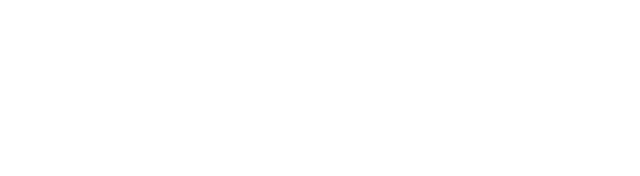
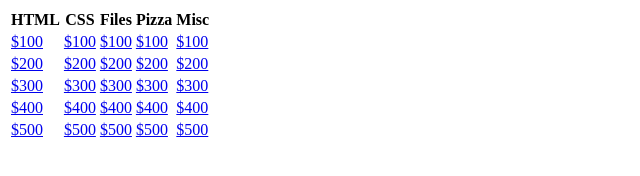
Before and after one commit to AkronWiT/game, a plain HTML site: page index.html in a window 1280 px wide. Shown: the whole page, without its empty margins (0-640 px from the left). Drawn offline with Linux system fonts and the light colour scheme.

Commit message:
Finished HTML file

```diff
--- a/index.html
+++ b/index.html
@@ -3,11 +3,64 @@
 <head>
   <meta charset="utf-8">
 
-  <title></title>
+  <title>Game time!</title>
 </head>
 <body>
 
-
+  <table class="game-table">
+    <thead>
+      <!-- Question Categories -->
+      <tr>
+        <th class="table-cell">HTML</th>
+        <th class="table-cell">CSS</th>
+        <th class="table-cell">Files</th>
+        <th class="table-cell">Pizza</th>
+        <th class="table-cell">Misc</th>
+      </tr>
+    </thead>
+    <tbody>
+      <!-- $100 Questions -->
+      <tr>
+        <td class="table-cell"><a href="question-1-100.html">$100</a></td>
+        <td class="table-cell"><a href="question-2-100.html">$100</a></td>
+        <td class="table-cell"><a href="question-3-100.html">$100</a></td>
+        <td class="table-cell"><a href="question-4-100.html">$100</a></td>
+        <td class="table-cell"><a href="question-5-100.html">$100</a></td>
+      </tr>
+      <!-- $200 Questions -->
+      <tr>
+        <td class="table-cell"><a href="question-1-200.html">$200</a></td>
+        <td class="table-cell"><a href="question-2-200.html">$200</a></td>
+        <td class="table-cell"><a href="question-3-200.html">$200</a></td>
+        <td class="table-cell"><a href="question-4-200.html">$200</a></td>
+        <td class="table-cell"><a href="question-5-200.html">$200</a></td>
+      </tr>
+      <!-- $300 Questions -->
+      <tr>
+        <td class="table-cell"><a href="question-1-300.html">$300</a></td>
+        <td class="table-cell"><a href="question-2-300.html">$300</a></td>
+        <td class="table-cell"><a href="question-3-300.html">$300</a></td>
+        <td class="table-cell"><a href="question-4-300.html">$300</a></td>
+        <td class="table-cell"><a href="question-5-300.html">$300</a></td>
+      </tr>
+      <!-- $400 Questions -->
+      <tr>
+        <td class="table-cell"><a href="question-1-400.html">$400</a></td>
+        <td class="table-cell"><a href="question-2-400.html">$400</a></td>
+        <td class="table-cell"><a href="question-3-400.html">$400</a></td>
+        <td class="table-cell"><a href="question-4-400.html">$400</a></td>
+        <td class="table-cell"><a href="question-5-400.html">$400</a></td>
+      </tr>
+      <!-- $500 Questions -->
+      <tr>
+        <td class="table-cell"><a href="question-1-500.html">$500</a></td>
+        <td class="table-cell"><a href="question-2-500.html">$500</a></td>
+        <td class="table-cell"><a href="question-3-500.html">$500</a></td>
+        <td class="table-cell"><a href="question-4-500.html">$500</a></td>
+        <td class="table-cell"><a href="question-5-500.html">$500</a></td>
+      </tr>
+    </tbody>
+  </table>
 
 </body>
 </html>
```
